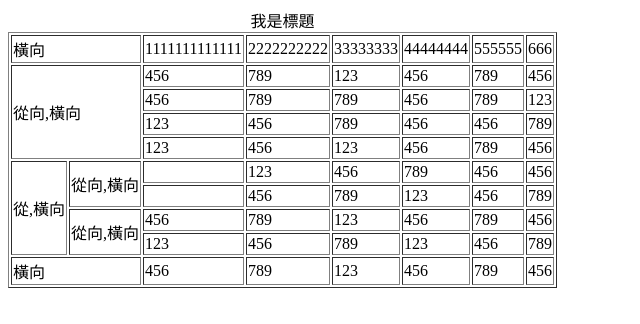
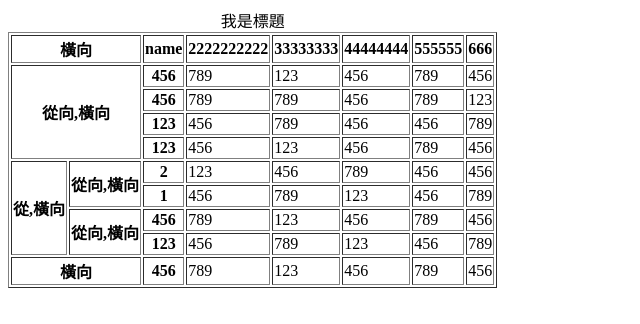
Before and after one commit to lijan0680424/lijan0680424, a plain HTML site: page table.html in a window 1280 px wide. Shown: the whole page, without its empty margins (0-640 px from the left). Drawn offline with Linux system fonts and the light colour scheme.

Commit message:
sheet update

```diff
--- a/table.html
+++ b/table.html
@@ -5,21 +5,24 @@
         <title>Title</title>
     </head>
     <body>
+
+
             <table border="1">
                 <caption>我是標題</caption>
 
+
             <tr>
-                <td colspan="4">橫向</td>
-                <td>1111111111111</td>
-                <td>2222222222</td>
-                <td>33333333</td>
-                <td>44444444</td>
-                <td>555555</td>
-                <td>666</td>
+                <th colspan="4" > 橫向 </th>
+                <th> name </th>
+                <th>2222222222</th>
+                <th>33333333</th>
+                <th>44444444</th>
+                <th>555555</th>
+                <th>666</th>
             </tr>
             <tr>
-                <td rowspan="4" colspan="4">從向,橫向</td>
-                <td>456</td>
+                <th rowspan="4" colspan="4">從向,橫向</th>
+                <th>456</th>
                 <td>789</td>
                 <td>123</td>
                 <td>456</td>
@@ -27,7 +30,7 @@
                 <td>456</td>
             </tr>
             <tr>
-                <td>456</td>
+                <th>456</th>
                 <td>789</td>
                 <td>789</td>
                 <td>456</td>
@@ -36,7 +39,7 @@
 
             </tr>
             <tr>
-                <td>123</td>
+                <th>123</th>
                 <td>456</td>
                 <td>789</td>
                 <td>456</td>
@@ -44,7 +47,7 @@
                 <td>789</td>
             </tr>
             <tr>
-                <td>123</td>
+                <th>123</th>
                 <td>456</td>
                 <td>123</td>
                 <td>456</td>
@@ -52,9 +55,9 @@
                 <td>456</td>
             </tr>
             <tr>
-                <td rowspan="4" colspan="2">從,橫向</td>
-                <td rowspan="2" colspan="2">從向,橫向</td>
-                <td></td>
+                <th rowspan="4" colspan="2">從,橫向</th>
+                <th rowspan="2" colspan="2">從向,橫向</th>
+                <th>2</th>
                 <td>123</td>
                 <td>456</td>
                 <td>789</td>
@@ -62,7 +65,7 @@
                 <td>456</td>
             </tr>
             <tr>
-                <td></td>
+                <th>1</th>
                 <td>456</td>
                 <td>789</td>
                 <td>123</td>
@@ -70,8 +73,8 @@
                 <td>789</td>
             </tr>
             <tr>
-                <td rowspan="2" colspan="2">從向,橫向</td>
-                <td>456</td>
+                <th rowspan="2" colspan="2">從向,橫向</th>
+                <th>456</th>
                 <td>789</td>
                 <td>123</td>
                 <td>456</td>
@@ -79,7 +82,7 @@
                 <td>456</td>
             </tr>
             <tr>
-                <td>123</td>
+                <th>123</th>
                 <td>456</td>
                 <td>789</td>
                 <td>123</td>
@@ -87,8 +90,8 @@
                 <td>789</td>
             </tr>
             <tr>
-                <td colspan="4">橫向</td>
-                <td>456</td>
+                <th colspan="4">橫向</th>
+                <th>456</th>
                 <td>789</td>
                 <td>123</td>
                 <td>456</td>
```
